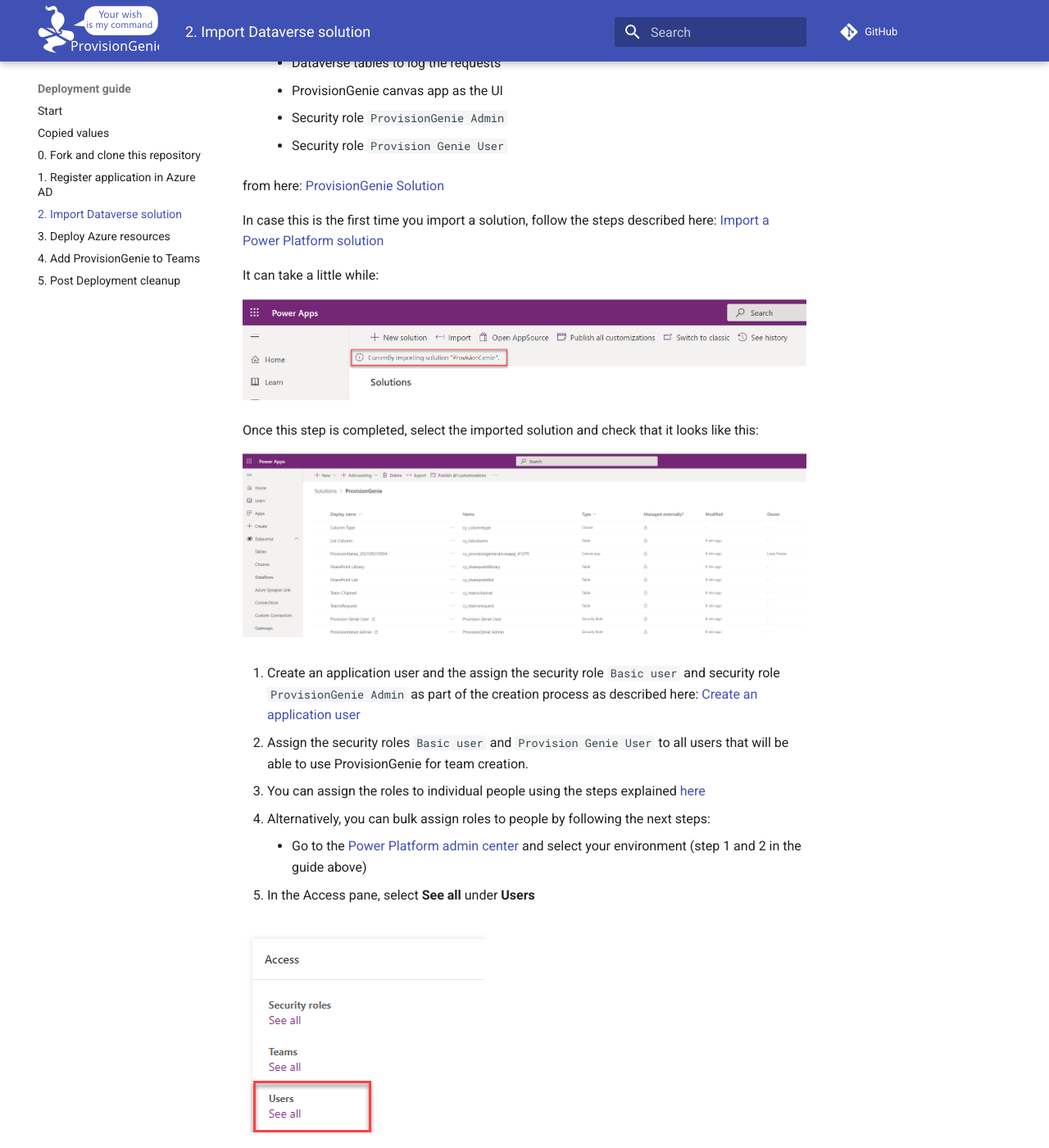
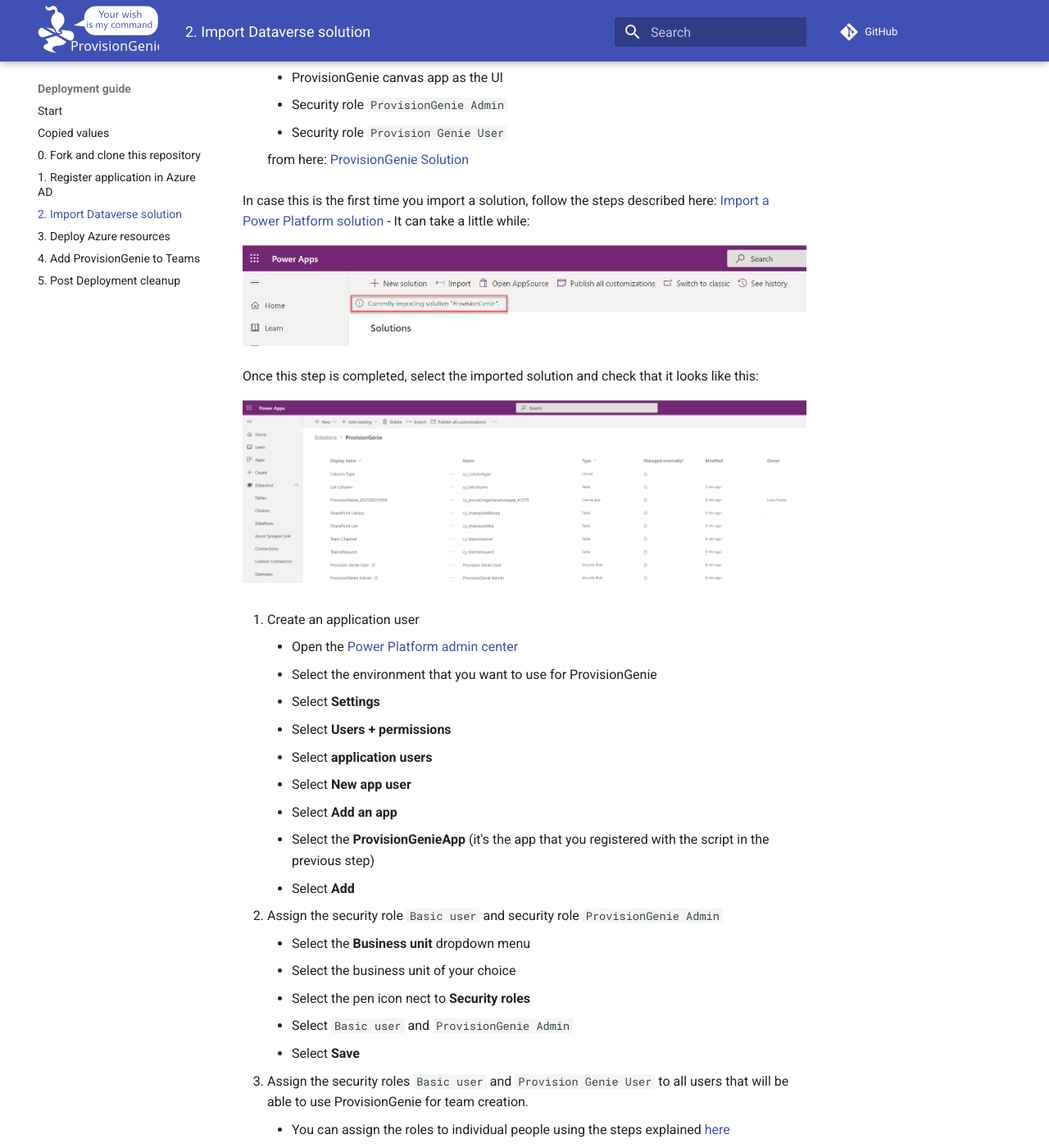
Before and after one commit to ProvisionGenie/ProvisionGenie, an MkDocs documentation site: the page built from Docs/docs/deploymentguide/2-importsolution.md, in a window 1280 px wide and 1400 px high, scrolled down 637 px. Shown: the whole window at 82% size. Built offline with MkDocs 1.6.1 and Material for MkDocs 9.7.7, drawn with Linux system fonts in a browser that asks for light colours; comment, search, counter and statistics services are not loaded; some of the changed text lies outside the part shown.

Commit message:
📝 elaborates on creating app user in deployment guide

```diff
--- a/Docs/docs/deploymentguide/2-importsolution.md
+++ b/Docs/docs/deploymentguide/2-importsolution.md
@@ -6,9 +6,7 @@
 
 You will need to create an application user and assign the security roles to it.
 
-1. In case you don't already have an environment that you want to use for ProvisionGenie, follow these steps to [create a new environment with a database](https://docs.microsoft.com/power-platform/admin/create-environment#create-an-environment-with-a-database)
-
-Important to know: a **Dataverse for Teams** environment is not enough - for reference read our [Architecture Decisions](../architecturedecisions.md)
+1. In case you don't already have an environment that you want to use for ProvisionGenie, follow these steps to [create a new environment with a database](https://docs.microsoft.com/power-platform/admin/create-environment#create-an-environment-with-a-database). Important to know: a **Dataverse for Teams** environment is not enough - for reference read our [Architecture Decisions](../architecturedecisions.md)
 
 2. Import our solution with
     - Dataverse tables to log the requests
@@ -16,11 +14,9 @@
     - Security role `ProvisionGenie Admin`
     - Security role `Provision Genie User`
 
-from here: [ProvisionGenie Solution](https://github.com/ProvisionGenie/ProvisionGenie/tree/main/Deployment/Solution)
+    from here: [ProvisionGenie Solution](https://github.com/ProvisionGenie/ProvisionGenie/tree/main/Deployment/Solution)
 
-In case this is the first time you import a solution, follow the steps described here: [Import a Power Platform solution](https://docs.microsoft.com/powerapps/maker/data-platform/import-update-export-solutions)
-
-It can take a little while:
+In case this is the first time you import a solution, follow the steps described here: [Import a Power Platform solution](https://docs.microsoft.com/powerapps/maker/data-platform/import-update-export-solutions) - It can take a little while:
 
 ![importing solution](../media/deploymentguide/2-importsolution/PowerAppsSolutionImporting.png)
 
@@ -28,16 +24,35 @@
 
 ![Solution](../media/deploymentguide/2-importsolution/PowerAppsSolution.png)
 
-3.  Create an application user and the assign the security role `Basic user` and security role `ProvisionGenie Admin` as part of the creation process as described here: [Create an application user](https://docs.microsoft.com/power-platform/admin/manage-application-users#create-an-application-user)
+3. Create an application user
 
-4.  Assign the security roles `Basic user` and `Provision Genie User` to all users that will be able to use ProvisionGenie for team creation.
+    - Open the [Power Platform admin center](https://admin.powerplatform.microsoft.com/)
+    - Select  the environment that you want to use for ProvisionGenie
+    - Select **Settings**
+    - Select **Users + permissions**
+    - Select **application users**
+    - Select **New app user**
+    - Select **Add an app**
+    - Select the **ProvisionGenieApp** (it's the app that you registered with the script in the previous step)
+    - Select **Add**
 
-  - You can assign the roles to individual people using the steps explained [here](https://docs.microsoft.com/power-platform/admin/database-security#assign-security-roles-to-users-in-an-environment-that-has-a-dataverse-database)
-  - Alternatively, you can bulk assign roles to people by following the next steps:
+
+4. Assign the security role `Basic user` and security role `ProvisionGenie Admin`
+
+    - Select the **Business unit** dropdown menu
+    - Select the business unit of your choice
+    - Select the pen icon nect to **Security roles**
+    - Select `Basic user` and `ProvisionGenie Admin`
+    - Select **Save**
+
+5.  Assign the security roles `Basic user` and `Provision Genie User` to all users that will be able to use ProvisionGenie for team creation.
+
+    - You can assign the roles to individual people using the steps explained [here](https://docs.microsoft.com/power-platform/admin/database-security#assign-security-roles-to-users-in-an-environment-that-has-a-dataverse-database)
+    - Alternatively, you can bulk assign roles to people by following the next steps:
 
     - Go to the [Power Platform admin center](https://admin.powerplatform.microsoft.com) and select your environment (step 1 and 2 in the guide above)
 
-  - In the Access pane, select **See all** under **Users**
+    - In the Access pane, select **See all** under **Users**
 
   ![Users - see all](../media/deploymentguide/2-importsolution/EnvironmentSettingsUsersSeeAll.png)
 
```
Also changed, not shown: other parts of Docs/docs/deploymentguide/2-importsolution.md (+5 -5 lines).
